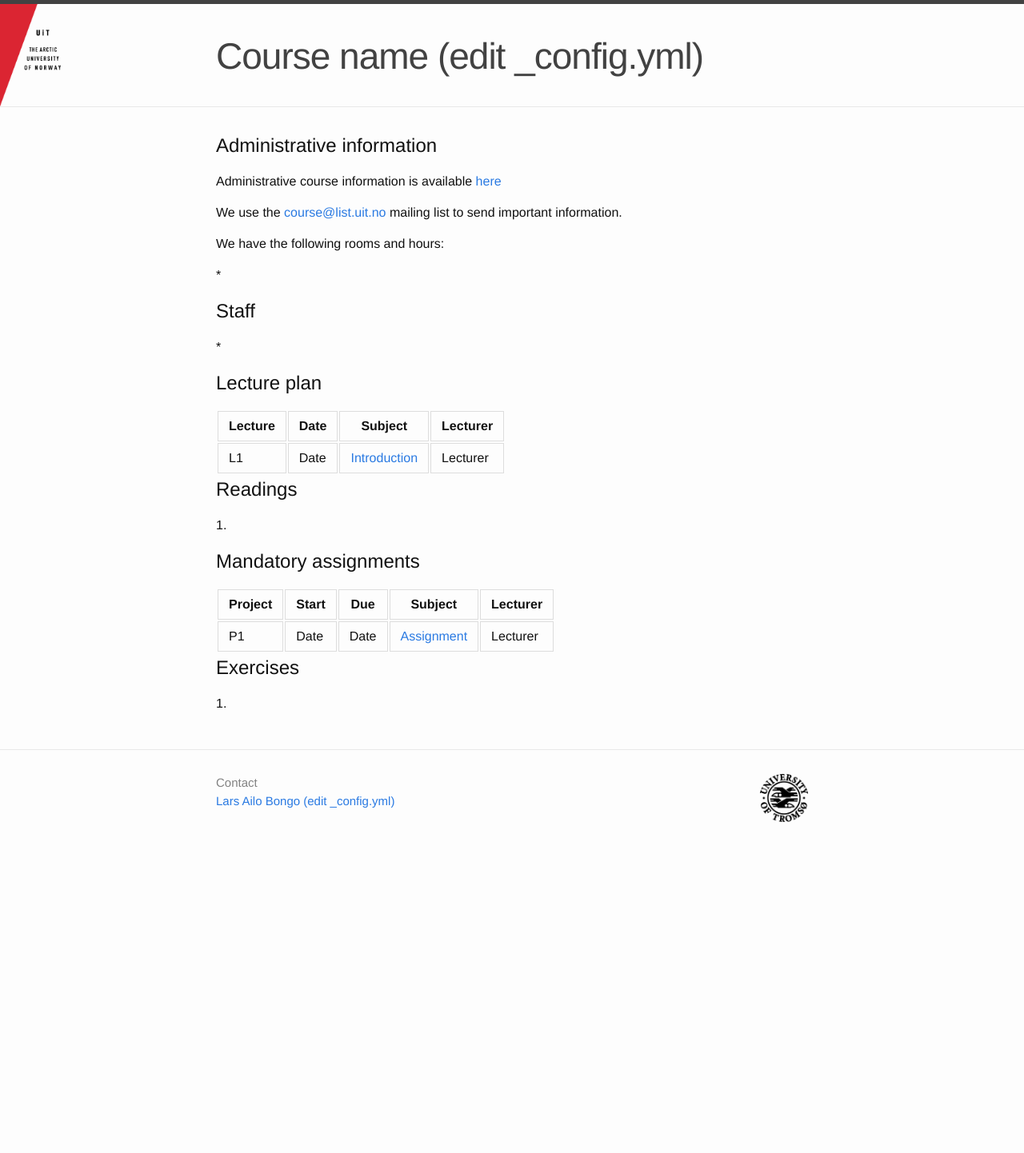
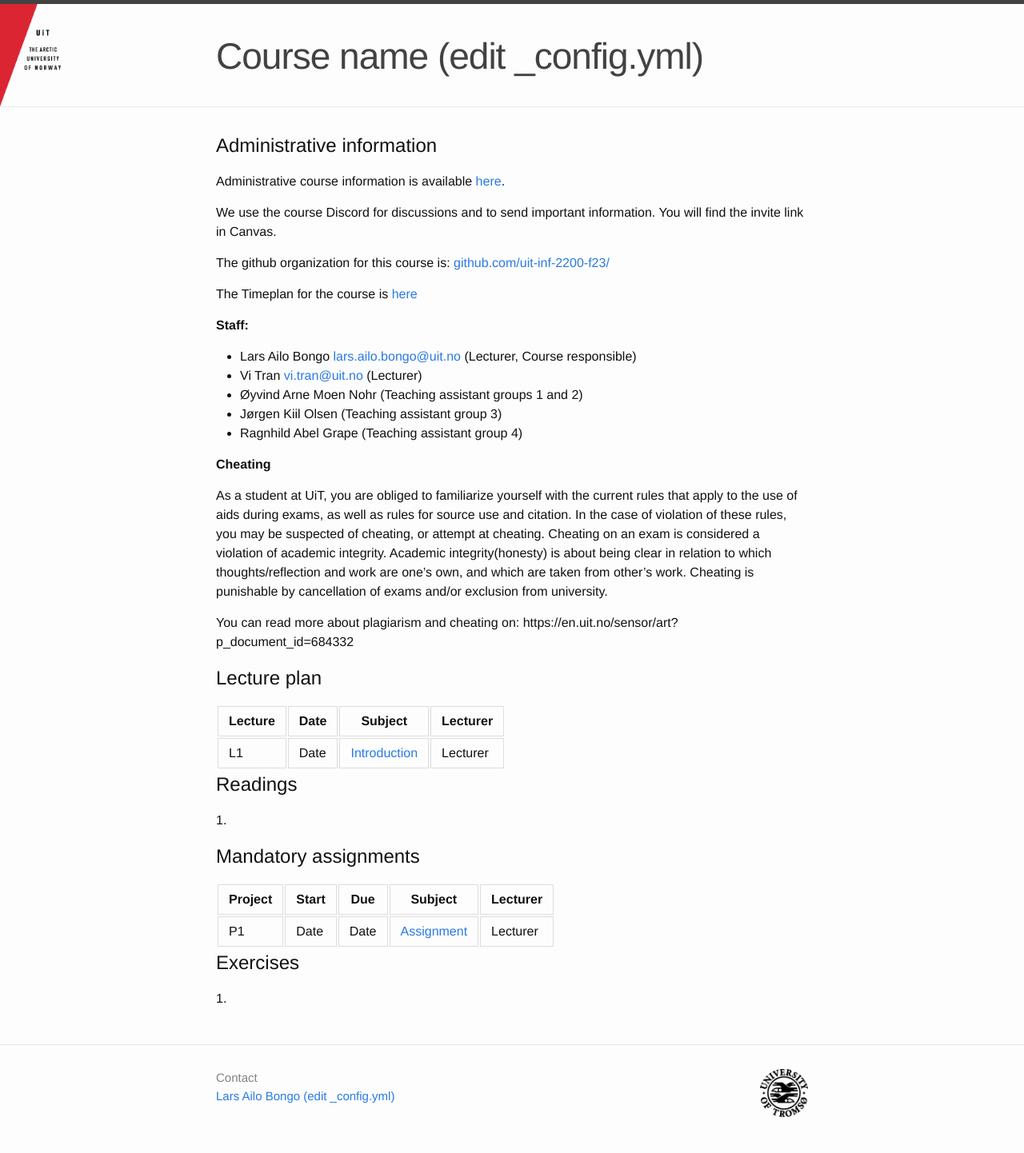
Before and after one commit to uit-inf-2200-f23/uit-inf-2200-f23.github.io, a Jekyll site: the page built from index.md, in a window 1280 px wide. Shown: the whole page at 80% size. Built offline with Jekyll 4.4.1, drawn with Linux system fonts in a browser that asks for light colours; our own code applies the rules of GitHub Pages for plain Markdown files; before the commit the page ends 1073 px from its top, so only the background shows below that.

Commit message:
Update index.md

```diff
--- a/index.md
+++ b/index.md
@@ -4,17 +4,26 @@ layout: default
 
 ## Administrative information
 
-Administrative course information is available [here](URL)
+Administrative course information is available [here](https://uit.no/utdanning/emner/emne/805804/inf-2200).
 
-We use the [course@list.uit.no](https://list.uit.no/sympa/info/course) mailing list to send important information.
+We use the course Discord for discussions and to send important information. You will find the invite link in Canvas.
 
-We have the following rooms and hours:
+The github organization for this course is: [github.com/uit-inf-2200-f23/](https://github.com/uit-inf-2200-f23/)
 
-*
+The Timeplan for the course is [here](https://timeplan.uit.no/emne_timeplan.php?sem=23h&module=INF-2200-1#week=33-52)
 
-## Staff
+**Staff:**
+* Lars Ailo Bongo <lars.ailo.bongo@uit.no> (Lecturer, Course responsible)
+* Vi Tran <vi.tran@uit.no> (Lecturer)
+* Øyvind Arne Moen Nohr (Teaching assistant groups 1 and 2)
+* Jørgen Kiil Olsen  (Teaching assistant group 3)
+* Ragnhild Abel Grape (Teaching assistant group 4)
 
-*
+**Cheating**
+
+As a student at UiT, you are obliged to familiarize yourself with the current rules that apply to the use of aids during exams, as well as rules for source use and citation. In the case of violation of these rules, you may be suspected of cheating, or attempt at cheating. Cheating on an exam is considered a violation of academic integrity. Academic integrity(honesty) is about being clear in relation to which thoughts/reflection and work are one's own, and which are taken from other's work. Cheating is punishable by cancellation of exams and/or exclusion from university.
+
+You can read more about plagiarism and cheating on: https://en.uit.no/sensor/art?p_document_id=684332
 
 ## Lecture plan
 
```
